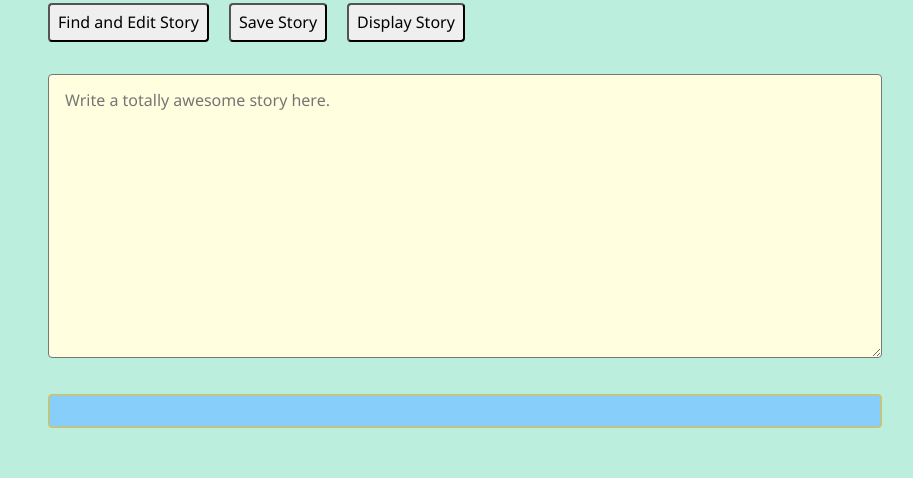
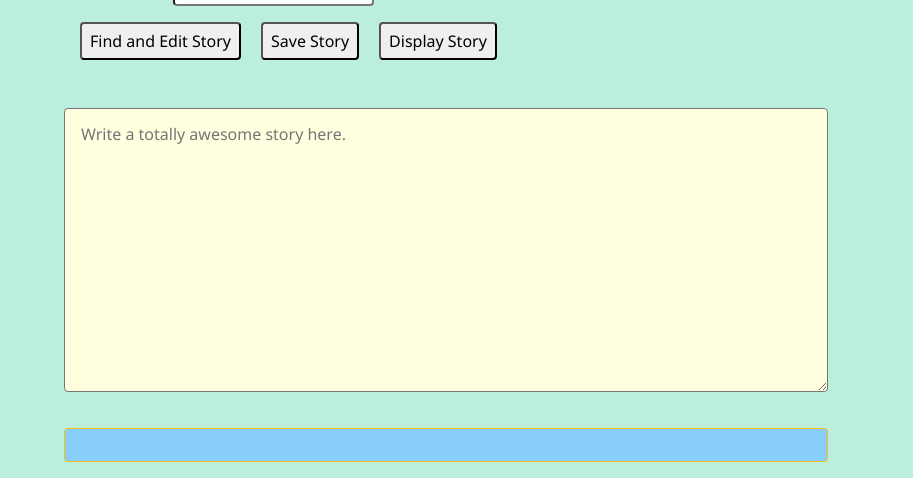
Before and after one commit to datadigitalshredder/wdd330, a plain HTML site: page week1/index.html in a window 1280 px wide. Shown: the part 749-1227 px from the top of the page, without its empty margins (208-1121 px from the left). Before the commit the page ends 1193 px from the top, so only its background shows below. Drawn offline with nearby package versions, Linux system fonts and the light colour scheme.

Commit message:
Week1 updates11

```diff
--- a/week1/css/style.css
+++ b/week1/css/style.css
@@ -1,7 +1,8 @@
 body {
     margin: 1rem auto;
-    max-width: 800px;
+    max-width: 60%;
     background-color: #bed;
+    box-sizing: border-box;
 }
 body h1, body span, body section, body textarea {
     margin: 1rem;
@@ -26,13 +27,16 @@ input {
     border-radius: .25rem;
     padding: .5rem;
     font-family: 'Noto sans', sans-serif;
+    max-width: 95%;
 }
-.button2, .button3 {
+.button1, .button2, .button3 {
     margin-left: 1rem;
+    margin-bottom: 1rem;
 }
 textarea{
     width:800px;
     height: 250px;
+    max-width: 95%;
     background-color: lightyellow;
     border-radius: .25rem;
     font-family: 'Noto sans', sans-serif;
@@ -45,4 +49,5 @@ section#story_display {
     padding: 1rem;
     font-family: 'Noto sans', sans-serif;
     width: 800px;
+    max-width: 95%;
 }
```
